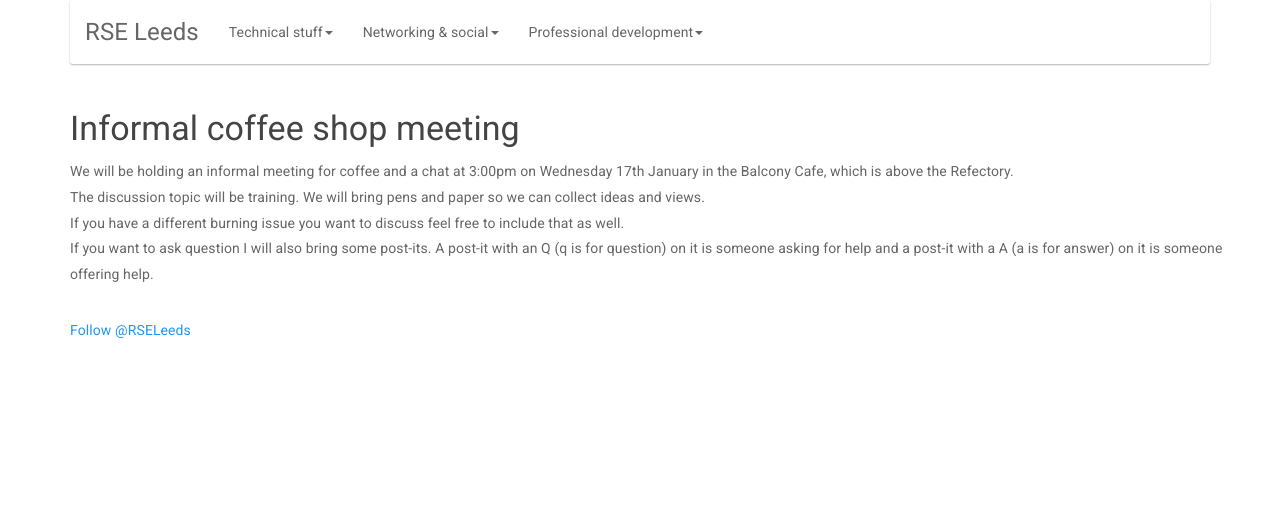
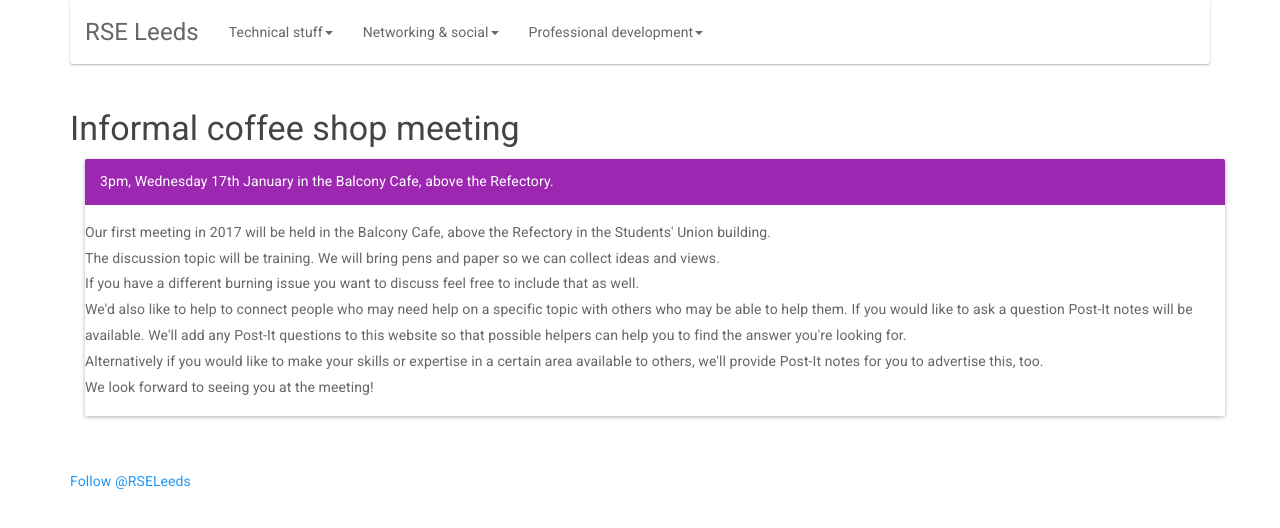
Before and after one commit to rseleeds/rseleeds.github.io, a Jekyll site: the page built from _posts/2017-01-17-informal-meeting.md, in a window 1280 px wide. Shown: the top 528 px of the page. Built offline with Jekyll 4.4.1, drawn with Linux system fonts in a browser that asks for light colours; nearby versions of some CDN libraries; comment, search, counter and statistics services are not loaded.

Commit message:
Added panel, clarfied text

```diff
--- a/_posts/2017-01-17-informal-meeting.md
+++ b/_posts/2017-01-17-informal-meeting.md
@@ -10,16 +10,30 @@ subtitle: Join us for a coffee and an informal discussion about training.
   <div class="row">
   <h3>Informal coffee shop meeting</h3>
   </div>
-  <div class="row">
-  We will be holding an informal meeting for coffee and a chat at 3:00pm on Wednesday 17th January in the Balcony Cafe, which is above the Refectory.
-  </div>
-  <div class="row">
-  The discussion topic will be training. We will bring pens and paper so we can collect ideas and views.
-  </div>
-  <div class="row">
-  If you have a different burning issue you want to discuss feel free to include that as well.
-  </div>
-  <div class="row">
-  If you want to ask question I will also bring some post-its. A post-it with an Q (q is for question) on it is someone asking for help and a post-it with a A (a is for answer) on it is someone offering help.
+
+  <div class="panel panel-info">
+    <div class="panel-heading">
+      3pm, Wednesday 17th January in the Balcony Cafe, above the Refectory.
+    </div>
+    <div class="panel-body">
+      <div class="row">
+      Our first meeting in 2017 will be held in the Balcony Cafe, above the Refectory in the Students' Union building.
+      </div>
+      <div class="row">
+      The discussion topic will be training. We will bring pens and paper so we can collect ideas and views.
+      </div>
+      <div class="row">
+      If you have a different burning issue you want to discuss feel free to include that as well.
+      </div>
+      <div class="row">
+      We'd also like to help to connect people who may need help on a specific topic with others who may be able to help them. If you would like to ask a question Post-It notes will be available. We'll add any Post-It questions to this website so that possible helpers can help you to find the answer you're looking for.
+      </div>
+      <div class="row">
+      Alternatively if you would like to make your skills or expertise in a certain area available to others, we'll provide Post-It notes for you to advertise this, too.
+      </div>
+      <div class="row">
+      We look forward to seeing you at the meeting!
+      </div>
+    </div>
   </div>
 </div>
```
